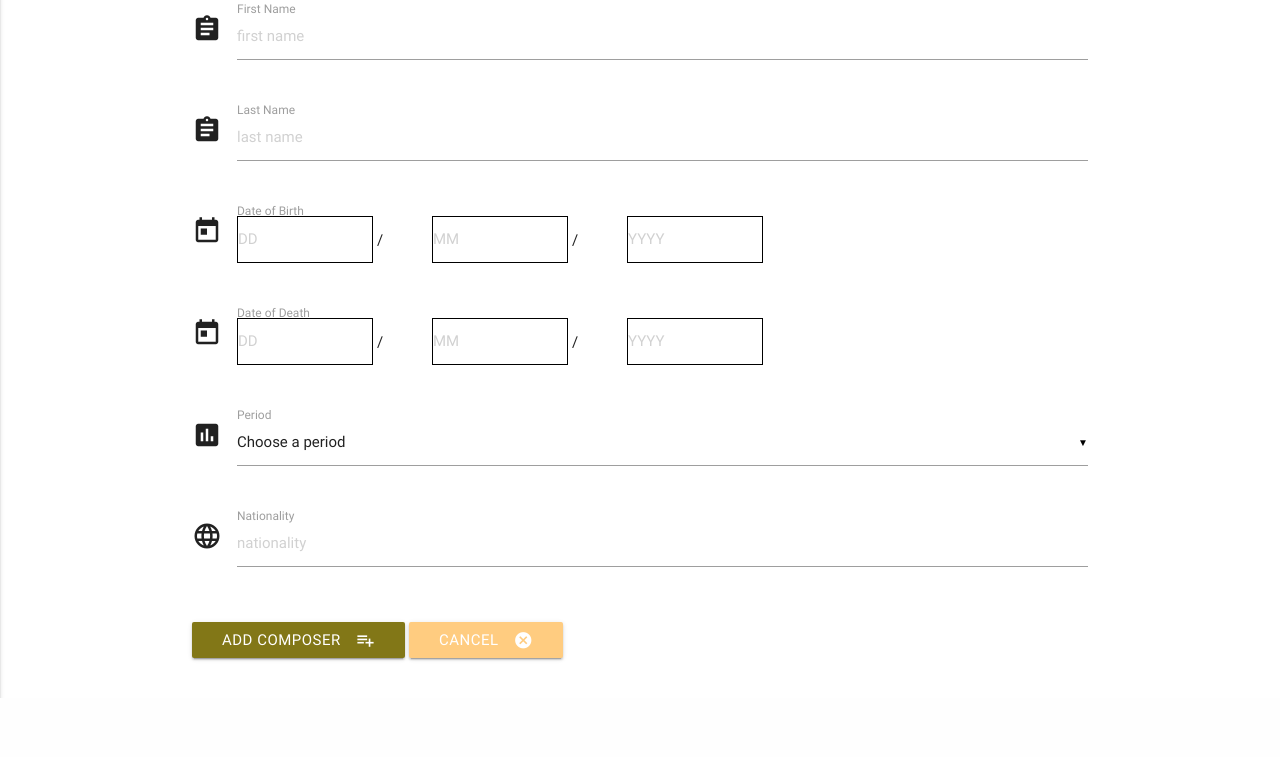
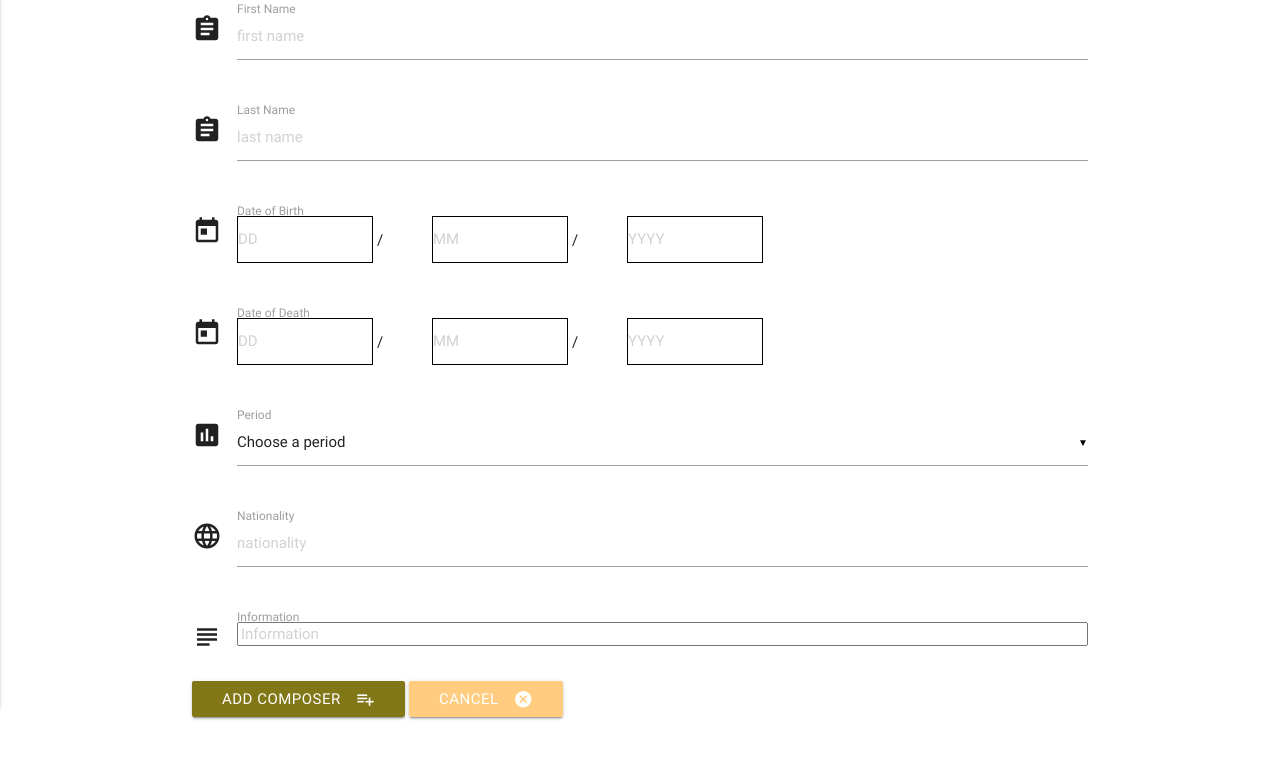
Before and after one commit to abonello/composers, a Flask app: page /add_composer in a window 1280 px wide. Shown: the part 153-910 px from the top of the page. Before the commit the page ends 851 px from the top, so only its background shows below. Run offline with Flask 2, Linux system fonts and the light colour scheme; data that the repository does not hold is empty; some libraries are stand-ins or nearby versions.

Commit message:
Add information.

```diff
--- a/app.py
+++ b/app.py
@@ -59,6 +59,7 @@ def insert_composer():
     data['dod'] = "{}/{}/{}".format(formatNumber(dataFromForm['dod-date']), formatNumber(dataFromForm['dod-month']), dataFromForm['dod-year'])
     data['period'] = dataFromForm['period']
     data['nationality'] = dataFromForm['nationality']
+    data['information'] = dataFromForm['info']
     # print("This is DATA:")
     # print(data)
     composers = mongo.db.composers
@@ -88,6 +89,7 @@ def update_composer(composer_id):
     data['dod'] = "{}/{}/{}".format(formatNumber(dataFromForm['dod-date']), formatNumber(dataFromForm['dod-month']), dataFromForm['dod-year'])
     data['period'] = dataFromForm['period']
     data['nationality'] = dataFromForm['nationality']
+    data['information'] = dataFromForm['info']
     composers = mongo.db.composers
     composers.update({"_id": ObjectId(composer_id)}, data)
     return redirect(url_for('get_composers'))
--- a/templates/addcomposer.html
+++ b/templates/addcomposer.html
@@ -73,6 +73,13 @@
             </div>
             <div class="row">
                 <div class="input-field col s12">
+                    <i class="material-icons prefix">subject</i>
+                    <input id="info" name="info" type="textarea" class="validate" class="materialize-textarea" value="" placeholder="Information" autocomplete="off">
+                    <label class="active" for="natinality">Information</label>
+                </div>
+            </div>
+            <div class="row">
+                <div class="input-field col s12">
                     <button class="btn waves-effect waves-light lime darken-4 hoverable" type="submit" name="action">Add Composer
                         <i class="material-icons right">playlist_add</i>
                     </button>
```
Also changed, not shown: templates/composers.html (+13 -4 lines), templates/editcomposer.html (+8 -1 lines).
